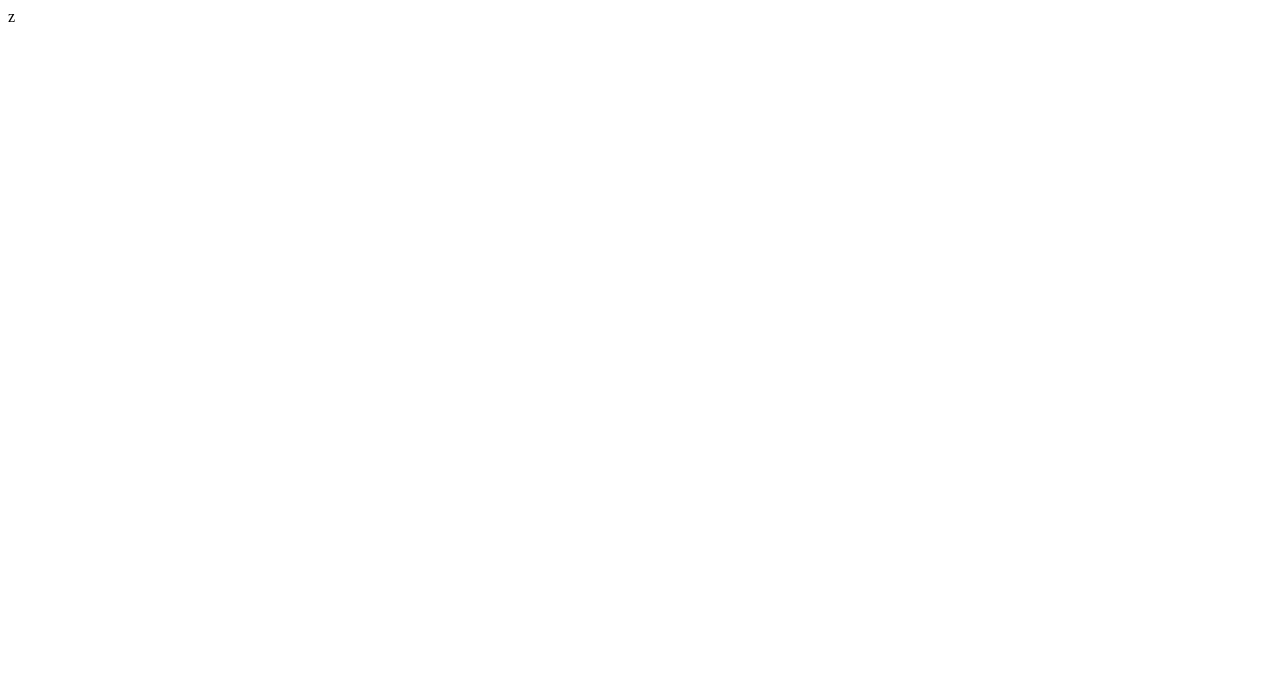
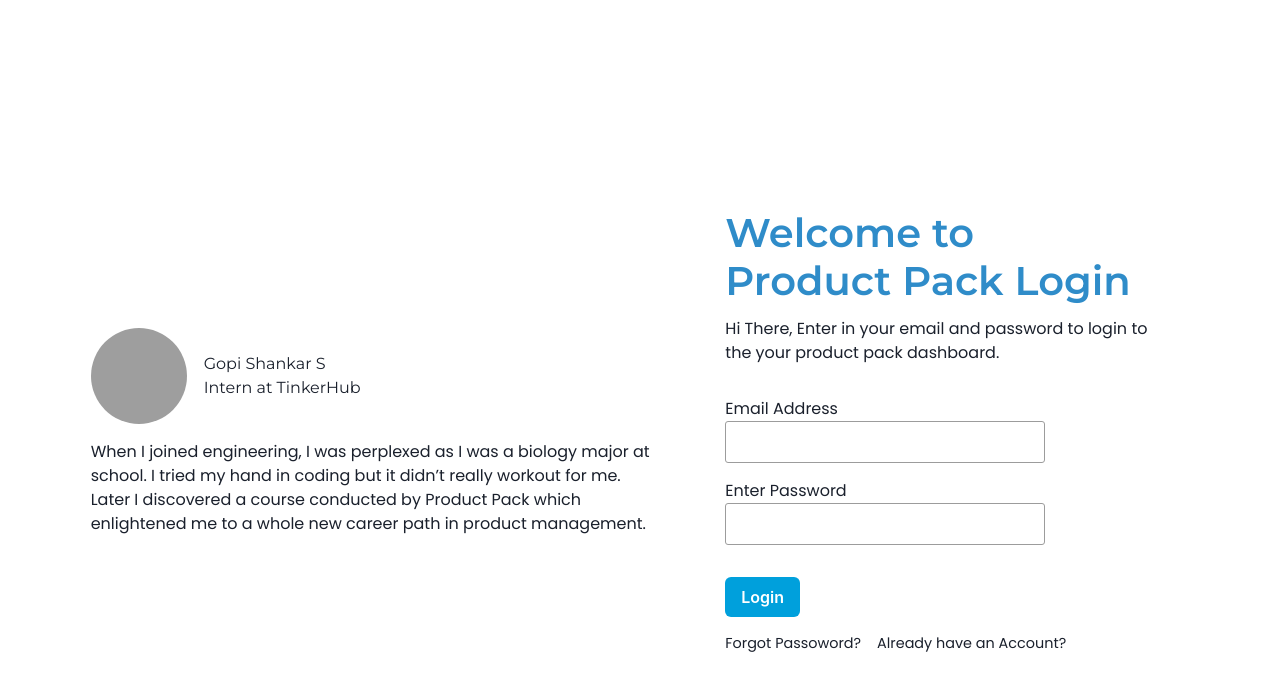
Before and after one commit to productpack/core-frontend-ts, a React (Vite) app: page / in a window 1280 px wide. Shown: the top 690 px of the page. Built offline with nearby package versions, Linux system fonts and the light colour scheme; grey boxes are pictures that could not be loaded.

Commit message:
develop:signup-page

```diff
--- a/index.html
+++ b/index.html
@@ -4,7 +4,14 @@
     <meta charset="UTF-8" />
     <link rel="icon" type="image/svg+xml" href="/vite.svg" />
     <meta name="viewport" content="width=device-width, initial-scale=1.0" />
-    <title>Vite + React + TS</title>
+    <title>Product Pack</title>
+
+    <link rel="preconnect" href="https://fonts.googleapis.com" />
+    <link rel="preconnect" href="https://fonts.gstatic.com" crossorigin />
+    <link
+      href="https://fonts.googleapis.com/css2?family=Montserrat:ital,wght@0,100;0,200;0,300;0,400;0,500;0,600;0,700;0,800;0,900;1,100;1,200;1,300;1,400;1,500;1,600;1,700;1,800;1,900&family=Poppins:ital,wght@0,100;0,200;0,300;0,400;0,500;0,600;0,700;0,800;0,900;1,100;1,200;1,300;1,400;1,500;1,600;1,700;1,800;1,900&display=swap"
+      rel="stylesheet"
+    />
   </head>
   <body>
     <div id="root"></div>
--- a/package.json
+++ b/package.json
@@ -12,7 +12,7 @@
     "@chakra-ui/react": "^2.4.9",
     "@emotion/react": "^11.10.5",
     "@emotion/styled": "^11.10.5",
-    "framer-motion": "^9.0.1",
+    "framer-motion": "^9.0.2",
     "react": "^18.2.0",
     "react-dom": "^18.2.0"
   },
--- a/src/App.tsx
+++ b/src/App.tsx
@@ -1,12 +1,13 @@
-import { useState } from 'react'
-import './App.css'
+import { useState } from "react"
+import "./App.css"
+import SiguUp from "./Pages/Authentication/SignUp/SiguUp"
+
+
 
 function App() {
-  const [count, setCount] = useState(0)
-
   return (
     <div className="App">
-      z
+      <SiguUp />
     </div>
   )
 }
--- /dev/null
+++ b/src/Pages/Authentication/SignUp/SignUp.module.css
@@ -0,0 +1,78 @@
+.main_container {
+  display: flex;
+  flex-direction: row;
+  flex-wrap: wrap;
+  align-items: center;
+  justify-content: space-evenly;
+  min-height: 100vh;
+  margin: 2rem;
+}
+
+.testimonial_content {
+  font-size: 1rem;
+  font-family: "Poppins", sans-serif;
+  margin-top: 1rem;
+}
+
+.testimonial {
+  max-width: 35rem;
+}
+
+.name {
+  font-family: "Montserrat", sans-serif;
+  margin-left: 1rem;
+}
+
+.speaker_details {
+  display: flex;
+  flex-direction: row;
+  align-items: center;
+}
+
+.first_view_container {
+  max-width: 40rem;
+  background-color: #fff;
+  padding: 1rem;
+}
+
+.fv_input_form {
+  margin: 2rem 0;
+}
+
+.fv_heading {
+  font-family: "Montserrat", sans-serif;
+  font-size: 2.5rem;
+  line-height: 3rem;
+  color: #2f8cc9;
+  font-weight: 600;
+}
+
+.so_text {
+  margin-top: 0.75rem;
+  font-family: "Poppins", sans-serif;
+  font-size: 0.9rem;
+  margin-top: 1rem;
+  margin-right: 1rem;
+  float: left;
+}
+
+.input_field {
+  border: 1px solid #9c9c9c;
+  border-radius: 3px;
+  min-width: 20rem;
+  padding: 0.5rem 3.5rem;
+  padding-left: 0.75rem;
+}
+
+.fv_tagline {
+  font-family: "Poppins", sans-serif;
+  font-size: 1rem;
+  margin-top: 0.75rem;
+  max-width: 28rem;
+}
+
+.fv_input_field_label {
+  margin-top: 1rem;
+  font-family: "Poppins", sans-serif;
+  font-size: 1rem;
+}
--- /dev/null
+++ b/src/Pages/Authentication/SignUp/SiguUp.tsx
@@ -0,0 +1,58 @@
+import { Avatar, Button, Divider } from "@chakra-ui/react"
+import styles from "./SignUp.module.css"
+
+const SiguUp = () => {
+  return (
+    <div className={styles.main_container}>
+      <div className={styles.testimonials_container}>
+        <div className={styles.testimonial}>
+          <div className={styles.speaker_details}>
+            <Avatar
+              size="xl"
+              name=""
+              src="https://static.wixstatic.com/media/52757a_ac19c7ad61384e199a40b3623389c95b~mv2.png/v1/fill/w_115,h_119,al_c,q_85,usm_0.66_1.00_0.01,enc_auto/52757a_ac19c7ad61384e199a40b3623389c95b~mv2.png"
+            />
+            <Divider orientation="vertical" />
+            <p className={styles.name}>
+              Gopi Shankar S <br />
+              Intern at TinkerHub
+            </p>
+          </div>
+          <p className={styles.testimonial_content}>
+            When I joined engineering, I was perplexed as I was a biology major
+            at school. I tried my hand in coding but it didn’t really workout
+            for me. Later I discovered a course conducted by Product Pack which
+            enlightened me to a whole new career path in product management.
+          </p>
+        </div>
+      </div>
+      <div className={styles.first_view_container}>
+        <div className={styles.fv_texts}>
+          <p className={styles.fv_heading}>
+            Welcome to <br />
+            Product Pack Login
+          </p>
+          <p className={styles.fv_tagline}>
+            Hi There, Enter in your email and password to login to the your
+            product pack dashboard.
+          </p>
+        </div>
+        <div className={styles.fv_input_form}>
+          <p className={styles.fv_input_field_label}>Email Address</p>
+          <input type="email" className={styles.input_field} />
+          <p className={styles.fv_input_field_label}>Enter Password</p>
+          <input type="password" className={styles.input_field} />
+        </div>
+        <Button colorScheme="linkedin" size="md">
+          Login
+        </Button>
+        <div className={styles.secondary_options}>
+          <p className={styles.so_text}>Forgot Passoword?</p>
+          <p className={styles.so_text}>Already have an Account?</p>
+        </div>
+      </div>
+    </div>
+  )
+}
+
+export default SiguUp
--- a/src/main.tsx
+++ b/src/main.tsx
@@ -1,10 +1,14 @@
-import React from 'react'
-import ReactDOM from 'react-dom/client'
-import App from './App'
-import './index.css'
+import React from "react"
+import ReactDOM from "react-dom/client"
+import App from "./App"
+import "./index.css"
 
-ReactDOM.createRoot(document.getElementById('root') as HTMLElement).render(
+import { ChakraProvider } from "@chakra-ui/react"
+
+ReactDOM.createRoot(document.getElementById("root") as HTMLElement).render(
   <React.StrictMode>
-    <App />
-  </React.StrictMode>,
+    <ChakraProvider>
+      <App />
+    </ChakraProvider>
+  </React.StrictMode>
 )
```
Also changed, not shown: src/Components/Navbar/Navbar.tsx (added, +10 -0 lines), src/Components/Navbar/Navbar.module.css (added), 1 other file (tests, documents, lock files or other folders).
